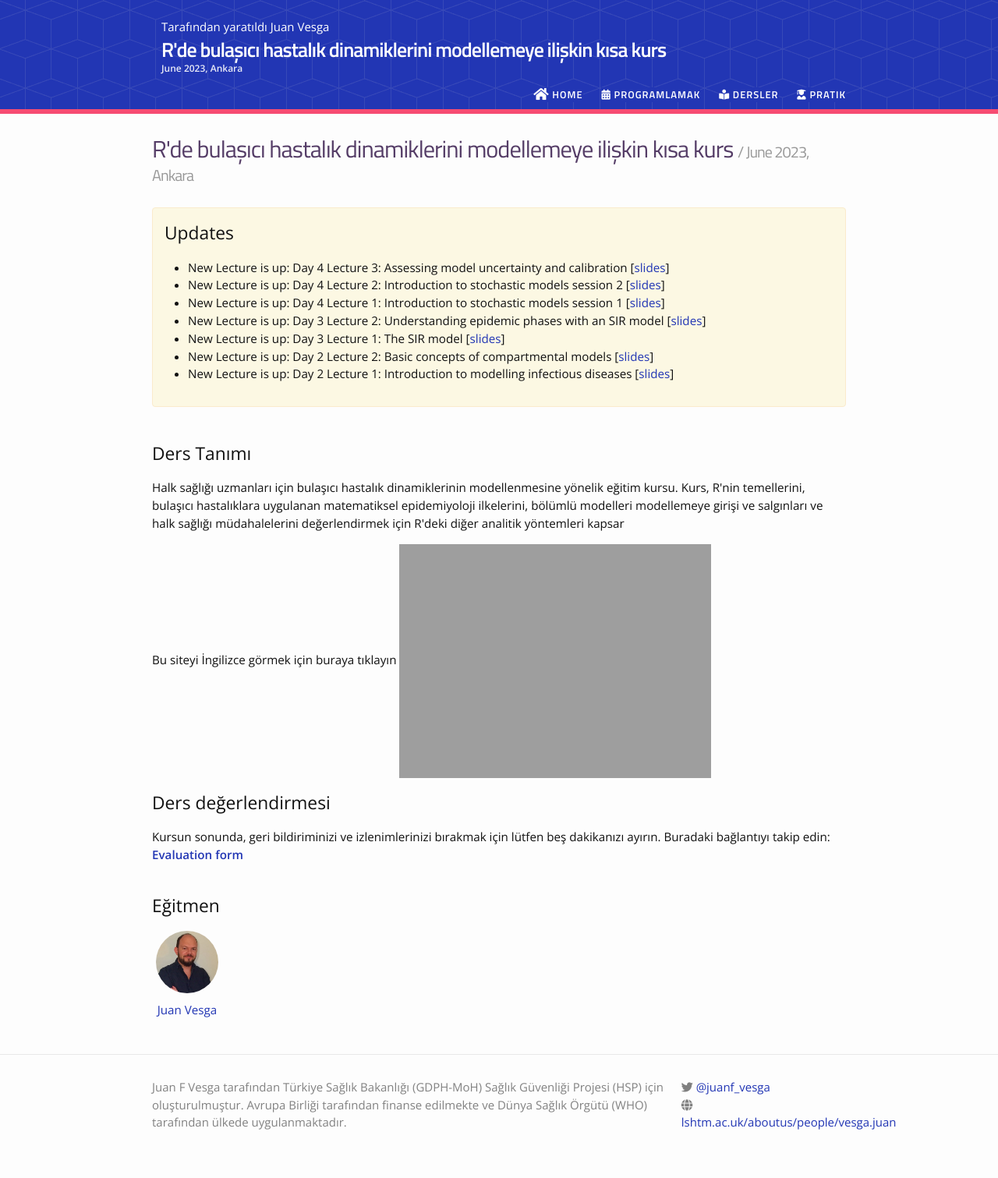
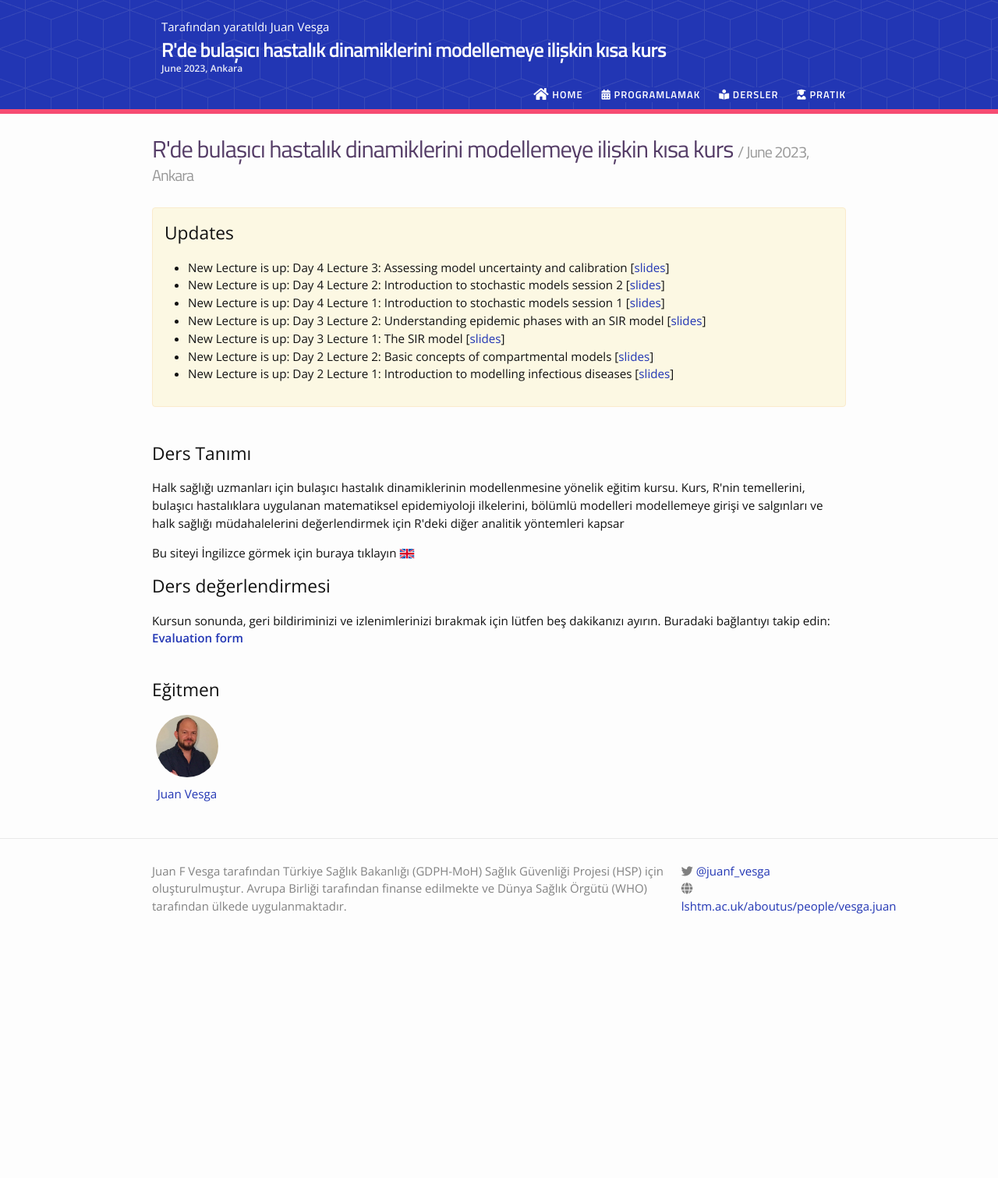
Before and after one commit to juanvesga/ide-modelling-R-ankara-turkish, a Jekyll site: the page built from index.md, in a window 1280 px wide. Shown: the whole page at 78% size. Built offline with Jekyll 4.4.1, drawn with Linux system fonts in a browser that asks for light colours; nearby versions of some CDN libraries; after the commit the page ends 1233 px from its top, so only the background shows below that.

Commit message:
flag small

```diff
--- a/index.md
+++ b/index.md
@@ -2,8 +2,9 @@
 layout: home
 ---
 
-Bu siteyi İngilizce görmek için buraya tıklayın [![](<img src="_images/flag_uk.png"  width="20">)](https://juanvesga.github.io/ide-modelling-R-ankara/)
+Bu siteyi İngilizce görmek için buraya tıklayın [<img src="_images/flag_uk.png"  width="20">](https://juanvesga.github.io/ide-modelling-R-ankara/)
 
+<!-- Bu siteyi İngilizce görmek için buraya tıklayın [![](<img src="_images/flag_uk.png"  width="20">)](https://juanvesga.github.io/ide-modelling-R-ankara/) -->
 
 
 ## Ders değerlendirmesi
```
